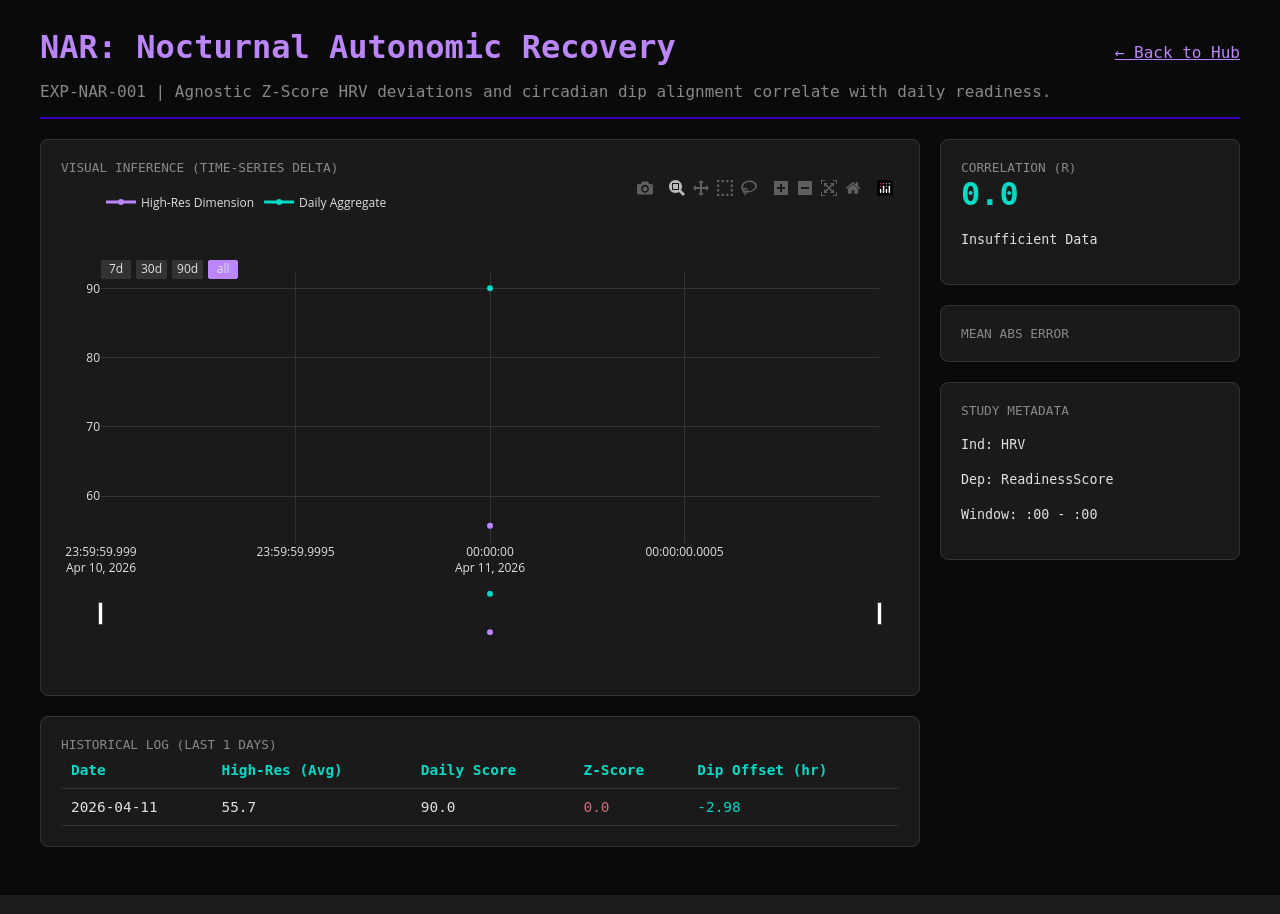
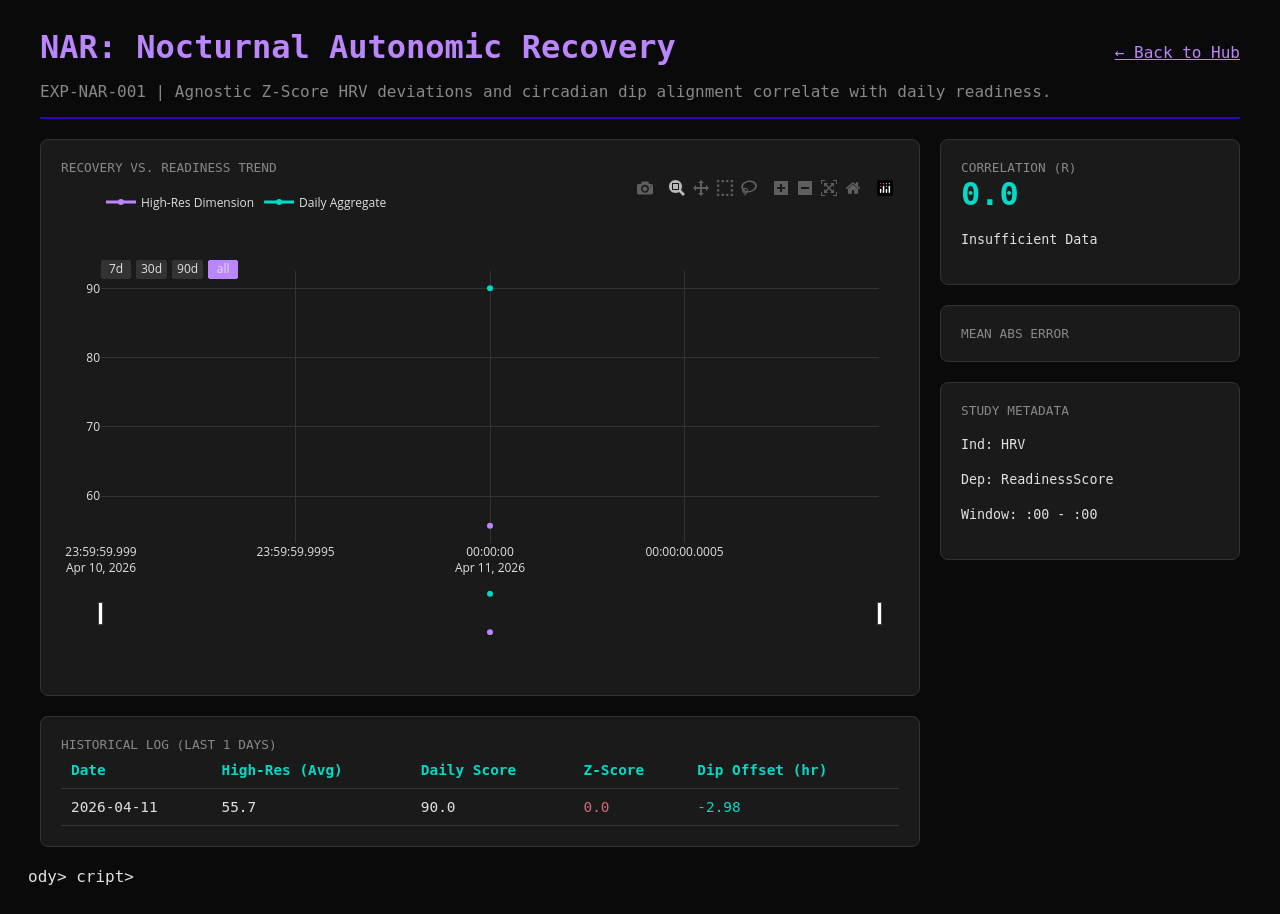
Before and after one commit to kshitija369/bio-analytics-hub, a FastAPI app: page /experiments/EXP-NAR-001 in a window 1280 px wide. Run offline with FastAPI, Linux system fonts and the light colour scheme; data comes from the database, SQL or seed files in the repository; some libraries are stand-ins or nearby versions.

Commit message:
style: update experiment dashboard variable naming to be more idiomatic and clear for a general audience

```diff
--- a/app/templates/experiment_detail.html
+++ b/app/templates/experiment_detail.html
@@ -30,7 +30,7 @@
         <div class="grid">
             <div class="main-column">
                 <div class="card">
-                    <div class="label">Visual Inference (Time-Series Delta)</div>
+                    <div class="label">Recovery vs. Readiness Trend</div>
                     <div id="chart" style="height: 500px;"></div>
                 </div>
 
@@ -141,3 +141,8 @@
     </script>
 </body>
 </html>
+ody>
+</html>
+cript>
+</body>
+</html>
--- a/app/templates/main_hub.html
+++ b/app/templates/main_hub.html
@@ -17,8 +17,8 @@
     </style>
 </head>
 <body>
-    <h1>Witness Research Hub</h1>
-    <p>Hierarchical Biometric Inference Registry</p>
+    <h1>Agnostic Biometric Research Hub</h1>
+    <p>Active Physiological Studies & Insights</p>
 
     <table>
         <thead>
@@ -61,3 +61,4 @@
     </table>
 </body>
 </html>
+>
```
